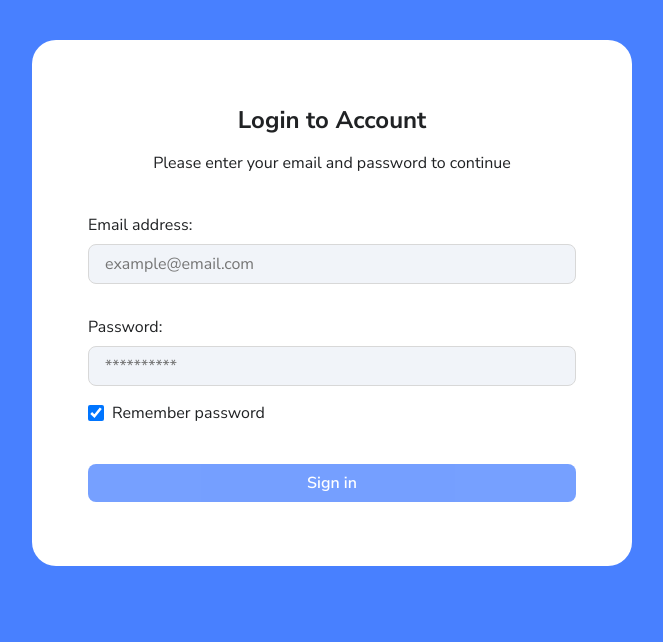
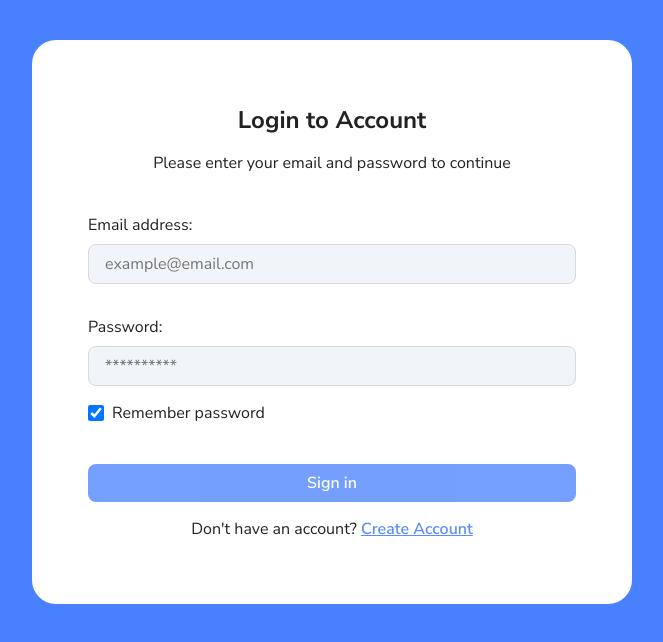
Before and after one commit to filipealvess/dashstack, a Next.js app: page /signin in a window 1280 px wide. Shown: the top 642 px of the page, without its empty margins (308-971 px from the left). Built offline with nearby package versions, Linux system fonts and the light colour scheme.

Commit message:
Add link in signin page to signup

```diff
--- a/src/app/signin/page.tsx
+++ b/src/app/signin/page.tsx
@@ -1,5 +1,6 @@
 "use client";
 
+import Link from "next/link";
 import { useState } from "react";
 import * as Styles from "@/app/signin/styles";
 import Button from "@/components/form/Button";
@@ -7,6 +8,7 @@ import Checkbox from "@/components/form/Checkbox";
 import Input from "@/components/form/Input";
 import { Spacer } from "@/components/styled/Spacer";
 import Auth from "@/components/wrappers/Auth";
+import { Routes } from "@/constants/routes";
 
 function Login() {
     const [email, setEmail] = useState("");
@@ -65,6 +67,14 @@ function Login() {
                     styles={Styles.button}
                     text="Sign in"
                 />
+
+                <Spacer height={16} />
+
+                <Auth.Navigation>
+                    <p>Don&#39;t have an account?</p>
+
+                    <Link href={Routes.signup}>Create Account</Link>
+                </Auth.Navigation>
             </form>
         </Auth>
     );
```
